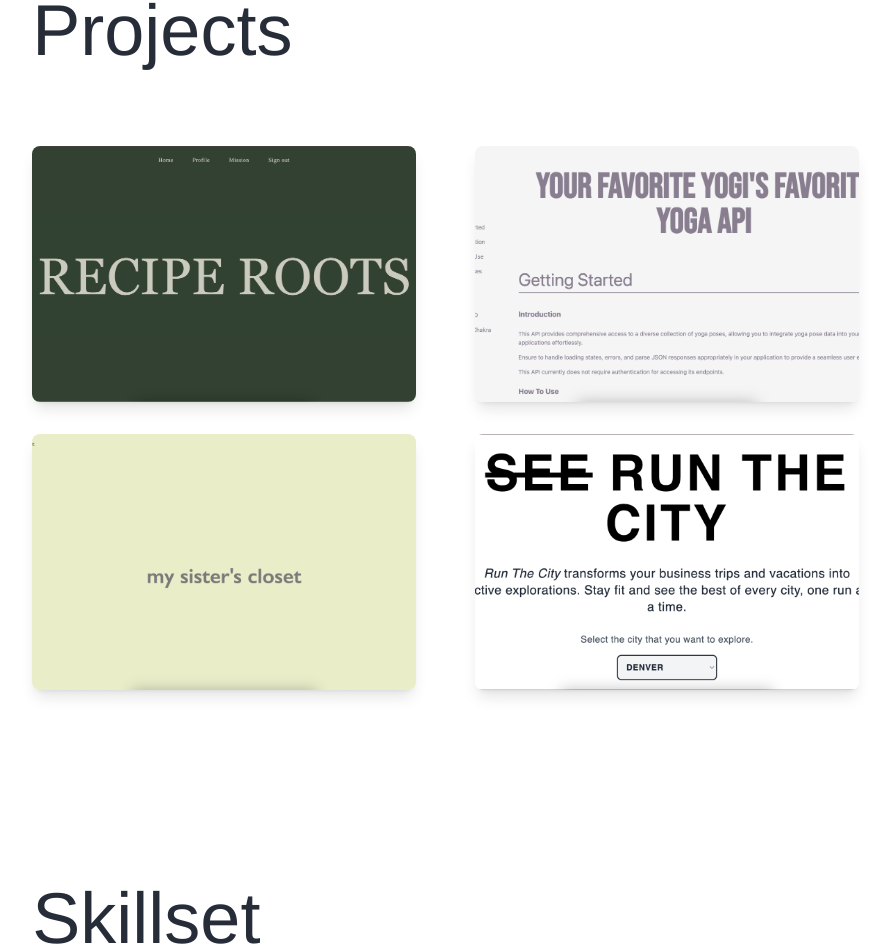
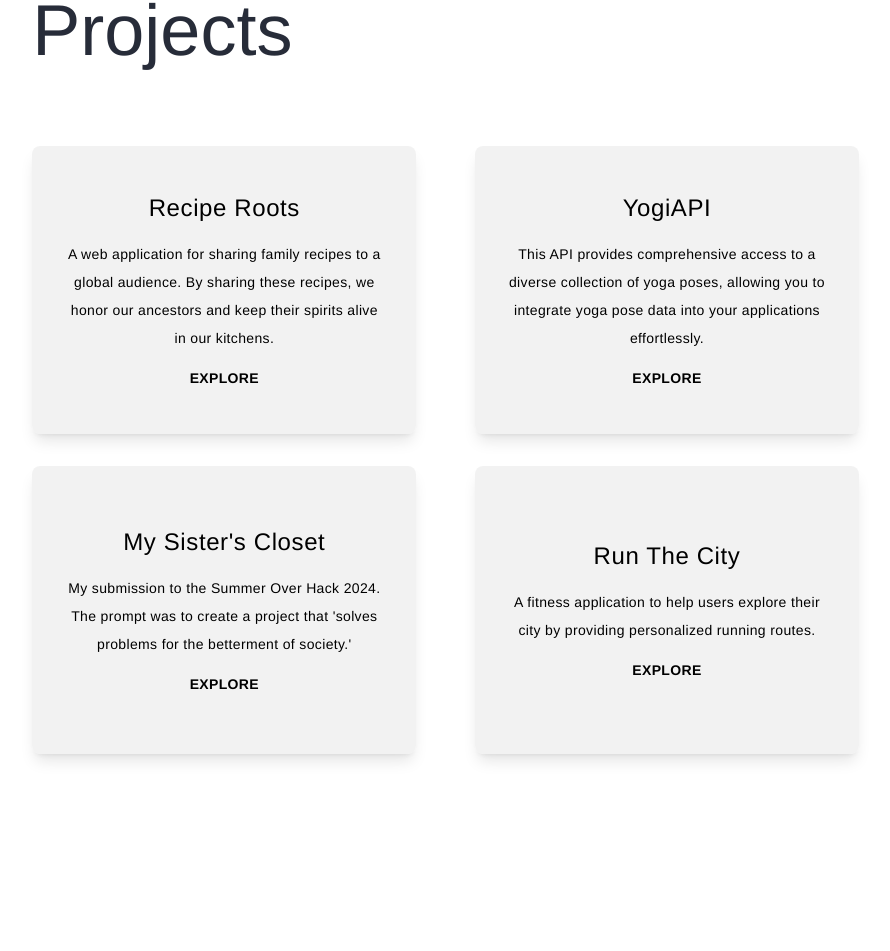
Before and after one commit to samanthacabrera/portfolio, a React (Vite) app: page / in a window 1280 px wide. Shown: the part 3567-4518 px from the top of the page, without its empty margins (181-1071 px from the left). Built offline with nearby package versions, Linux system fonts and the light colour scheme; no server answers.

Commit message:
updated ProjectCard

```diff
--- a/src/components/ProjectCard.jsx
+++ b/src/components/ProjectCard.jsx
@@ -1,29 +1,26 @@
 import React from "react";
 import { Link } from "react-router-dom";
 
-const ProjectCard = ({ id, title, description, thumbnail, currentlyWorkingOn }) => {
+const ProjectCard = ({ id, title, description, currentlyWorkingOn }) => {
     return (
-        <div className="relative group w-full sm:w-80 md:w-96 h-64 overflow-hidden rounded-lg shadow-lg">
-            <img
-                src={thumbnail}
-                alt={title}
-                className="w-full h-full object-cover transition-transform duration-300 ease-in-out group-hover:scale-110"
-            />
+        <div className="relative group w-full sm:w-80 md:w-96 h-72 bg-black bg-opacity-5 rounded-lg shadow-lg flex flex-col justify-center items-center text-center p-6 space-y-4 transition-transform duration-300 ease-in-out transform hover:scale-105">
             {currentlyWorkingOn && (
-                <div className="absolute top-2 right-2 z-10 opacity-80 bg-gray-400 text-white rounded-full px-3 py-1 text-sm font-bold">
+                <div className="absolute top-4 left-4 bg-gray-300 text-black font-bold rounded-full px-3 py-1 text-xs uppercase tracking-widest shadow-md">
                     WIP
                 </div>
             )}
-            <div className="absolute inset-0 bg-black bg-opacity-70 text-gray-50 flex flex-col justify-center items-center p-2 space-y-4 opacity-0 group-hover:opacity-100 transition-opacity duration-300 ease-in-out ">
-                <h3 className="text-4xl">{title}</h3>
-                <p className="text-sm w-4/5">{description}</p>
-                <Link
-                    to={`/projects/${id}`}
-                    className="btn-light"
-                >
-                    View Project
-                </Link>
-            </div>
+            <h3 className="text-black text-2xl tracking-wide">
+                {title}
+            </h3>
+            <p className="text-black text-sm leading-loose tracking-wide max-w-xs font-light">
+                {description}
+            </p>
+            <Link
+                to={`/projects/${id}`}
+                className="uppercase text-black text-sm tracking-wide font-semibold hover:underline"
+            >
+                Explore
+            </Link>
         </div>
     );
 };
--- a/src/pages/projectpage/ProjectPage.jsx
+++ b/src/pages/projectpage/ProjectPage.jsx
@@ -69,10 +69,10 @@ const ProjectPage = () => {
                             <h3 className="text-xl font-semibold mb-2">Tech Stack</h3>
                             <p>{project.overview.techStack.join(", ") || "Not specified"}</p>
                         </div>
-                        <div className="mb-6">
+                        {/* <div className="mb-6">
                             <h3 className="text-xl font-semibold mb-2">Tags</h3>
                             <p>{project.overview.tags?.length ? project.overview.tags.join(", ") : "No tags available"}</p>
-                        </div>
+                        </div> */}
                     </section>
                 )}
 
```
